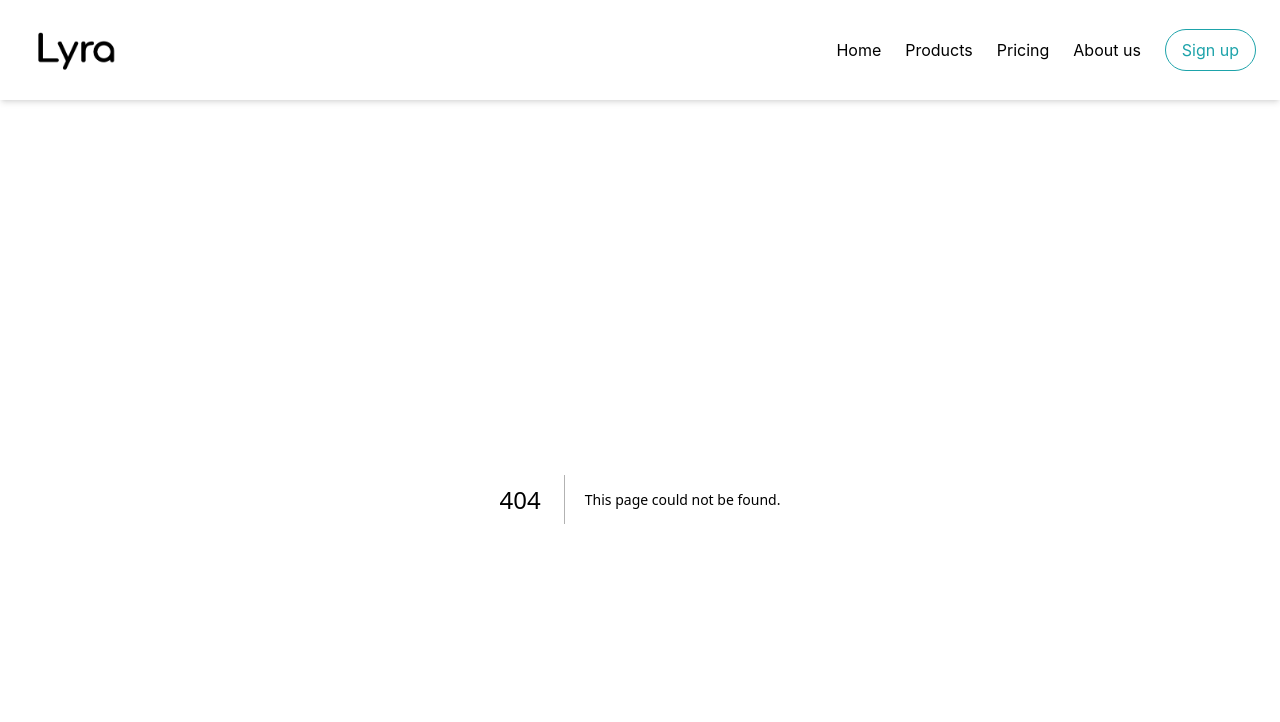
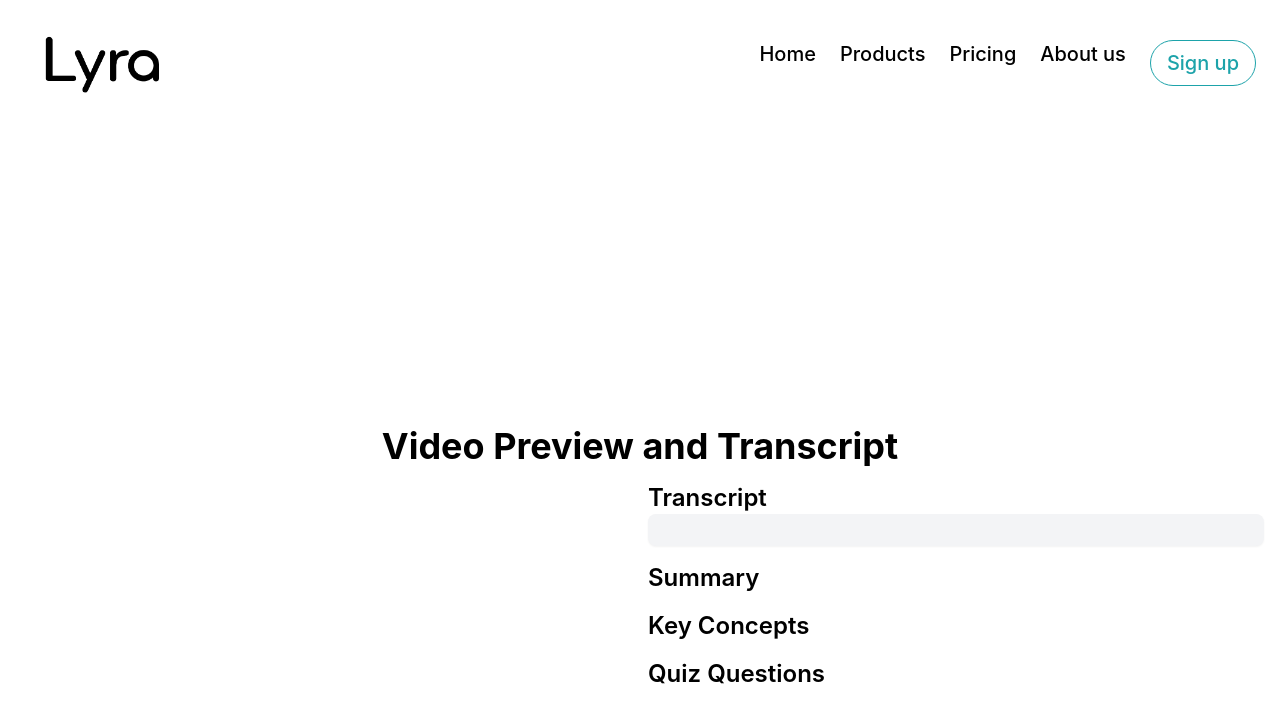
Before and after one commit to lyraai/lyraai, a Next.js app in the folder my-next-app/: page /preview in a window 1280 px wide. Before the commit this address had no page. Shown: the top 722 px of the page. Built offline with nearby package versions, Linux system fonts and the light colour scheme.

Commit message:
Updated Navbar layout and styles

```diff
--- /dev/null
+++ b/my-next-app/pages/api/convertToText.js
@@ -0,0 +1,33 @@
+// pages/api/convertToText.js
+
+import axios from 'axios';
+
+export default async function handler(req, res) {
+  const { audioUrl } = req.body;
+  const apiKey = process.env.SPEECH_API_KEY;
+
+  const ttsApiUrl = `https://speech.googleapis.com/v1/speech:recognize?key=${apiKey}`;
+
+  try {
+    const response = await axios.post(ttsApiUrl, {
+      config: {
+        encoding: 'LINEAR16',
+        sampleRateHertz: 16000,
+        languageCode: 'en-US',
+        enableWordTimeOffsets: true,
+      },
+      audio: {
+        uri: audioUrl,
+      },
+    });
+    const transcript = response.data.results.flatMap((result) =>
+      result.alternatives[0].words.map((word) => ({
+        text: word.word,
+        time: word.startTime.seconds + word.startTime.nanos * 1e-9,
+      })),
+    );
+    res.status(200).json({ transcript });
+  } catch (error) {
+    res.status(500).json({ error: 'Error converting audio to text' });
+  }
+}
--- a/my-next-app/pages/api/getToken.js
+++ b/my-next-app/pages/api/getToken.js
@@ -6,7 +6,7 @@ export default async function handler(req, res) {
     const credentials = JSON.parse(process.env.GOOGLE_CREDENTIALS || '{}');
     const auth = new GoogleAuth({
       credentials,
-      scopes: ['https://www.googleapis.com/auth/cloud-platform']
+      scopes: ['https://www.googleapis.com/auth/cloud-platform'],
     });
 
     const client = await auth.getClient();
--- /dev/null
+++ b/my-next-app/pages/api/processVideo.js
@@ -0,0 +1,24 @@
+// pages/api/processVideo.js
+
+export default async function handler(req, res) {
+    const { videoUrl } = req.body;
+
+    try {
+      const response = await fetch('https://YOUR_CLOUD_FUNCTION_URL', {
+        method: 'POST',
+        headers: {
+          'Content-Type': 'application/json',
+        },
+        body: JSON.stringify({ videoUrl }),
+      });
+      const data = await response.json();
+
+      if (data.error) {
+        res.status(500).json({ error: 'Error processing video' });
+      } else {
+        res.status(200).json(data);
+      }
+    } catch (error) {
+      res.status(500).json({ error: 'Error processing video' });
+    }
+  }
--- a/my-next-app/pages/index.js
+++ b/my-next-app/pages/index.js
@@ -1,17 +1,19 @@
-// pages/index.js
-
 import Head from 'next/head';
 import SignUpButton from '../src/app/components/signUpButton';
 import { useEffect, useState } from 'react';
-import { getAccessToken } from '../src/app/utils/googleAuth';
+import { useRouter } from 'next/router';
 
 export default function Home() {
+  const [videoUrl, setVideoUrl] = useState('');
+  const [loading, setLoading] = useState(false);
   const [data, setData] = useState(null);
+  const router = useRouter();
 
   useEffect(() => {
     async function fetchData() {
       try {
-        const result = await getAccessToken();
+        const response = await fetch('/api/getToken');
+        const result = await response.json();
         setData(result);
       } catch (error) {
         console.error('Error fetching data:', error);
@@ -20,6 +22,32 @@ export default function Home() {
 
     fetchData();
   }, []);
+
+  const handleSubmit = async (event) => {
+    event.preventDefault();
+    setLoading(true);
+
+    const response = await fetch('/api/processVideo', {
+      method: 'POST',
+      headers: {
+        'Content-Type': 'application/json',
+      },
+      body: JSON.stringify({ videoUrl }),
+    });
+    const data = await response.json();
+
+    if (data.error) {
+      alert('Error processing video');
+      setLoading(false);
+    } else {
+      // Assuming that you will save the data to some state or context
+      // and navigate to the preview page
+      router.push({
+        pathname: '/preview',
+        query: { videoUrl, data: JSON.stringify(data) },
+      });
+    }
+  };
 
   return (
     <div className="min-h-screen bg-white">
@@ -31,20 +59,36 @@ export default function Home() {
         />
         <link rel="icon" href="/favicon.ico" />
       </Head>
-      <main className="flex flex-col items-center justify-center min-h-screen pt-16 px-4">
-        <h1 className="text-6xl font-bold text-center mb-4">
+      <main className="flex flex-col items-center justify-center min-h-screen pt-16 px-4 ml-5">
+        <h1 className="text-9xl font-bold text-left mb-4">
           Unlock Your Power of Deep Understanding
         </h1>
-        <div className="flex justify-center w-full mb-8">
+        <div className="flex justify-left w-full mb-8 rounded-full">
           <input
             type="text"
             placeholder="Input the URL of YouTube video"
-            className="w-2/3 p-2 border border-gray-300 rounded-lg shadow-sm focus:outline-none"
+            value={videoUrl}
+            onChange={(e) => setVideoUrl(e.target.value)}
+            className="w-2/3 p-3 pl-5 bg-gray-100 rounded-full shadow-sm focus:outline-none"
           />
-          <button className="ml-2 px-4 py-2 bg-teal-500 text-white rounded-lg shadow">
+          <button
+            onClick={handleSubmit}
+            className="ml-2 px-4 py-2 bg-teal-500 text-white rounded-full shadow "
+          >
             Go
           </button>
         </div>
+        {loading && (
+          <div className="w-full flex justify-center items-center">
+            <div className="flex flex-col items-center">
+              <div
+                id="videoPlayer"
+                style={{ width: '100%', height: '315px' }}
+              ></div>
+              <p className="mt-4">Loading...</p>
+            </div>
+          </div>
+        )}
         <SignUpButton />
         {data && (
           <div className="mt-8">
--- /dev/null
+++ b/my-next-app/pages/preview.js
@@ -0,0 +1,80 @@
+import { useRouter } from 'next/router';
+import { useEffect, useState } from 'react';
+
+export default function Preview() {
+  const router = useRouter();
+  const { videoUrl, data } = router.query;
+  const [transcript, setTranscript] = useState([]);
+  const [summary, setSummary] = useState('');
+  const [keyConcepts, setKeyConcepts] = useState('');
+  const [quiz, setQuiz] = useState('');
+
+  useEffect(() => {
+    if (data) {
+      const parsedData = JSON.parse(data);
+      setTranscript(parsedData.transcript);
+      setSummary(parsedData.summary);
+      setKeyConcepts(parsedData.keyConcepts);
+      setQuiz(parsedData.quiz);
+    }
+  }, [data]);
+
+  const handleClick = (time) => {
+    window.seekTo(time);
+  };
+
+  return (
+    <div className="min-h-screen bg-white">
+      <main className="flex flex-col items-center justify-center min-h-screen pt-16 px-4">
+        <h1 className="text-4xl font-bold text-center mb-4">
+          Video Preview and Transcript
+        </h1>
+        <div className="w-full flex">
+          <div className="flex-1">
+            {videoUrl && (
+              <iframe
+                id="videoPlayer"
+                width="100%"
+                height="315"
+                src={`https://www.youtube.com/embed/${new URLSearchParams(
+                  new URL(videoUrl).search
+                ).get('v')}`}
+                frameBorder="0"
+                allow="accelerometer; autoplay; clipboard-write; encrypted-media; gyroscope; picture-in-picture"
+                allowFullScreen
+              ></iframe>
+            )}
+          </div>
+          <div className="flex-1 ml-4">
+            <div className="transcript">
+              <h2 className="text-2xl font-semibold">Transcript</h2>
+              <div className="bg-gray-100 p-4 rounded-lg shadow-sm">
+                {transcript.map((item, index) => (
+                  <span
+                    key={index}
+                    onClick={() => handleClick(item.time)}
+                    className="cursor-pointer text-blue-500"
+                  >
+                    {item.text}{' '}
+                  </span>
+                ))}
+              </div>
+            </div>
+            <div className="summary mt-4">
+              <h2 className="text-2xl font-semibold">Summary</h2>
+              <p>{summary}</p>
+            </div>
+            <div className="keyConcepts mt-4">
+              <h2 className="text-2xl font-semibold">Key Concepts</h2>
+              <p>{keyConcepts}</p>
+            </div>
+            <div className="quiz mt-4">
+              <h2 className="text-2xl font-semibold">Quiz Questions</h2>
+              <p>{quiz}</p>
+            </div>
+          </div>
+        </div>
+      </main>
+    </div>
+  );
+}
--- a/my-next-app/src/app/components/navBar.tsx
+++ b/my-next-app/src/app/components/navBar.tsx
@@ -5,9 +5,9 @@ export default function Navbar() {
   return (
     <nav className="flex justify-between items-center p-6 shadow-md bg-white">
       <div className="flex items-center">
-        <Image src="/logo-black.png" alt="Lyra Logo" width={100} height={100} />
+        <Image src="/logo-black.png" alt="Lyra Logo" width={150} height={150} />
       </div>
-      <div className="flex justify-between items-center space-x-6">
+      <div className="flex space-x-6 text-xl font-medium">
         <Link href="/" legacyBehavior>
           <a className="text-black">Home</a>
         </Link>
--- /dev/null
+++ b/my-next-app/src/app/styles/Home.module.css
@@ -0,0 +1,43 @@
+.container {
+    display: flex;
+    flex-direction: row;
+    padding: 20px;
+  }
+
+  .leftPanel {
+    flex: 1;
+    margin-right: 20px;
+  }
+
+  .rightPanel {
+    flex: 1;
+    display: flex;
+    flex-direction: column;
+    align-items: flex-start;
+  }
+
+  .videoPlayer {
+    margin-top: 20px;
+  }
+
+  .transcript {
+    margin-top: 20px;
+  }
+
+  .transcript span {
+    cursor: pointer;
+    color: blue;
+    text-decoration: underline;
+  }
+
+  .transcript span:hover {
+    color: darkblue;
+  }
+
+  .summary, .keyConcepts, .quiz {
+    margin-top: 20px;
+  }
+
+  .summary h2, .keyConcepts h2, .quiz h2 {
+    margin-bottom: 10px;
+  }
--- a/my-next-app/src/app/styles/globals.css
+++ b/my-next-app/src/app/styles/globals.css
@@ -19,8 +19,12 @@
 }
 
 body {
+  margin: 0;
+  padding: 0;
+  box-sizing: border-box;
   font-family: 'Inter', sans-serif;
   background-color: #ffffff;
+  text-black:#2e2e2e;
   color: #000000;
   background: linear-gradient(
       to bottom,
@@ -30,6 +34,20 @@ body {
     rgb(var(--background-start-rgb));
 }
 
+h1, h2, h3, h4, h5, h6 {
+  margin: 0;
+}
+
+a {
+  text-decoration: none;
+  color: inherit;
+}
+
+nav {
+  background-color: white;
+  text-black:#2e2e2e;
+}
+
 @layer utilities {
   .text-balance {
     text-wrap: balance;
--- a/my-next-app/src/app/utils/googleAuth.ts
+++ /dev/null
@@ -1,16 +0,0 @@
-import { GoogleAuth } from 'google-auth-library';
-
-export async function getAccessToken() {
-  const credentials = JSON.parse(process.env.GOOGLE_CREDENTIALS || '{}');
-  const auth = new GoogleAuth({
-    credentials,
-    scopes: ['https://www.googleapis.com/auth/cloud-platform']
-  });
-
-  const client = await auth.getClient();
-  const projectId = await auth.getProjectId();
-  const url = `https://flask-hello-world-ys6elaj32q-an.a.run.app`; // 替换为你的 Cloud Run URL
-
-  const res = await client.request({ url });
-  return res.data;
-}
```
Also changed, not shown: my-next-app/public/youtube-player.js (added, +31 -0 lines).
